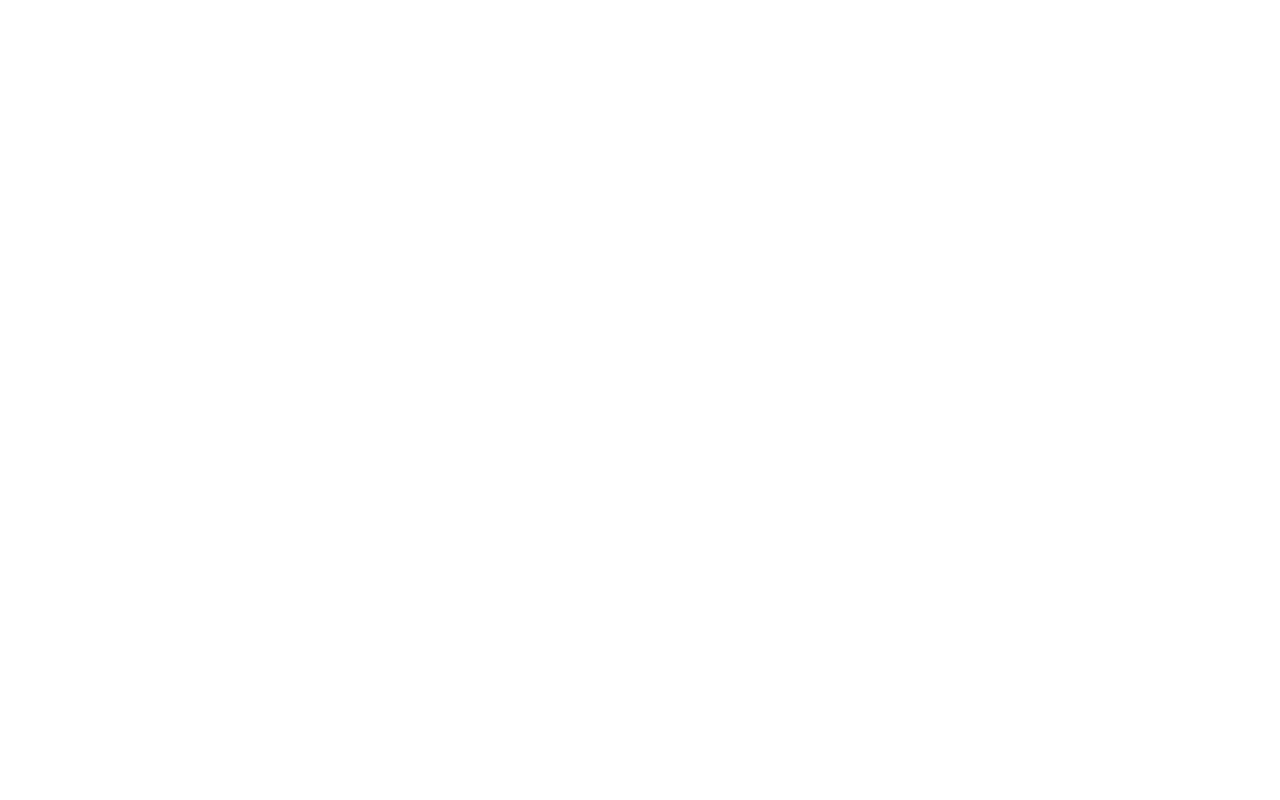
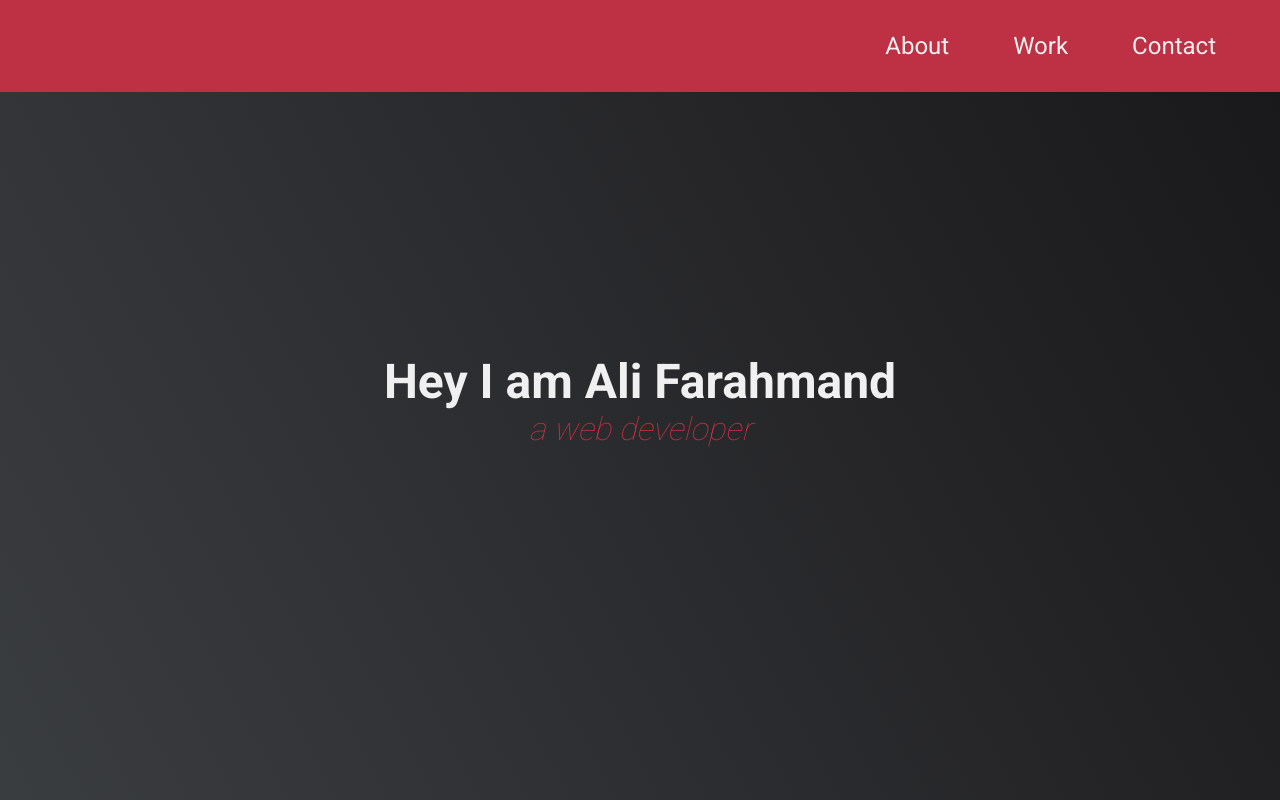
Before and after one commit to AliFarahmand1993/Personal-Portfolio-Webpage-, a plain HTML site: page index.html in a window 1280 px wide. Drawn offline with Linux system fonts and the light colour scheme.

Commit message:
create header and welcome section
create header and welcome section

```diff
--- a/index.html
+++ b/index.html
@@ -32,8 +32,28 @@
 <!-- body start -->
 
 <body>
+    <!-- header section start -->
+    <header>
+        <nav>
+            <ul class="nav-items">
+                <li><a href="#about">About</a></li>
+                <li><a href="#work">Work</a></li>
+                <li><a href="#contact">Contact</a></li>
+            </ul>
+        </nav>
+    </header>
+    <!-- header section end -->
 
+    <!-- main setction start -->
 
+    <!-- welcome section start  -->
+        <section id="welcome-section">
+            <h1>Hey I am Ali Farahmand</h1>
+            <p>a web developer</p>
+        </section>
+    <!-- welcome section end  -->
+
+    <!-- main setction end -->
 </body>
 <!-- body end -->
 
--- a/styles.css
+++ b/styles.css
@@ -7,15 +7,78 @@
     scroll-behavior: smooth;
     font-family: "Open Sans", sans-serif;
     font-family: "Roboto", sans-serif;
-  }
+}
 
-  :root {
+:root {
     --main-color: #303841;
     --main-color2: #BE3144;
     --body-color: #45567D;
     --footer-color: #303841;
     --font-color: #F0F0F0;
-    --p-font: 1rem;
-    --h2-font: 1.5em;
-    --h5-font: 1.3rem;
-  }
+    --p-font: 1.5rem;
+    --h1-font: 3rem;
+    --h5-font: 2rem;
+}
+
+body {
+    font-size: var(--p-font);
+}
+
+/* header style start */
+nav {
+    background-color: var(--main-color2);
+    display: flex;
+    justify-content: flex-end;
+    position: fixed;
+    top: 0;
+    left: 0;
+    width: 100%;
+}
+
+.nav-items {
+    display: flex;
+    margin-right: 2rem;
+}
+
+.nav-items a {
+    color: var(--font-color);
+    display: block;
+    padding: 2rem;
+    font-size: var(--p-font);
+}
+
+.nav-items a:hover {
+    background-color: var(--body-color);
+}
+
+/* header style end */
+/* main section start */
+
+/* welcome section style start */
+#welcome-section {
+    width: 100%;
+    height: 50rem;
+    display: flex;
+    justify-content: center;
+    align-items: center;
+    background-color: #1F1F21;
+    flex-direction: column;
+    background-image: linear-gradient(62deg, #3a3d40 0%, #181719 100%);
+}
+
+#welcome-section h1 {
+    font-size: var(--h1-font);
+    color: var(--font-color);
+    display: block;
+}
+
+#welcome-section p {
+    display: block;
+    font-style: italic;
+    font-size: var(--h5-font);
+    color: var(--main-color2);
+    font-weight: 200;
+}
+
+/* welcome section style end */
+/* main section end */
```
